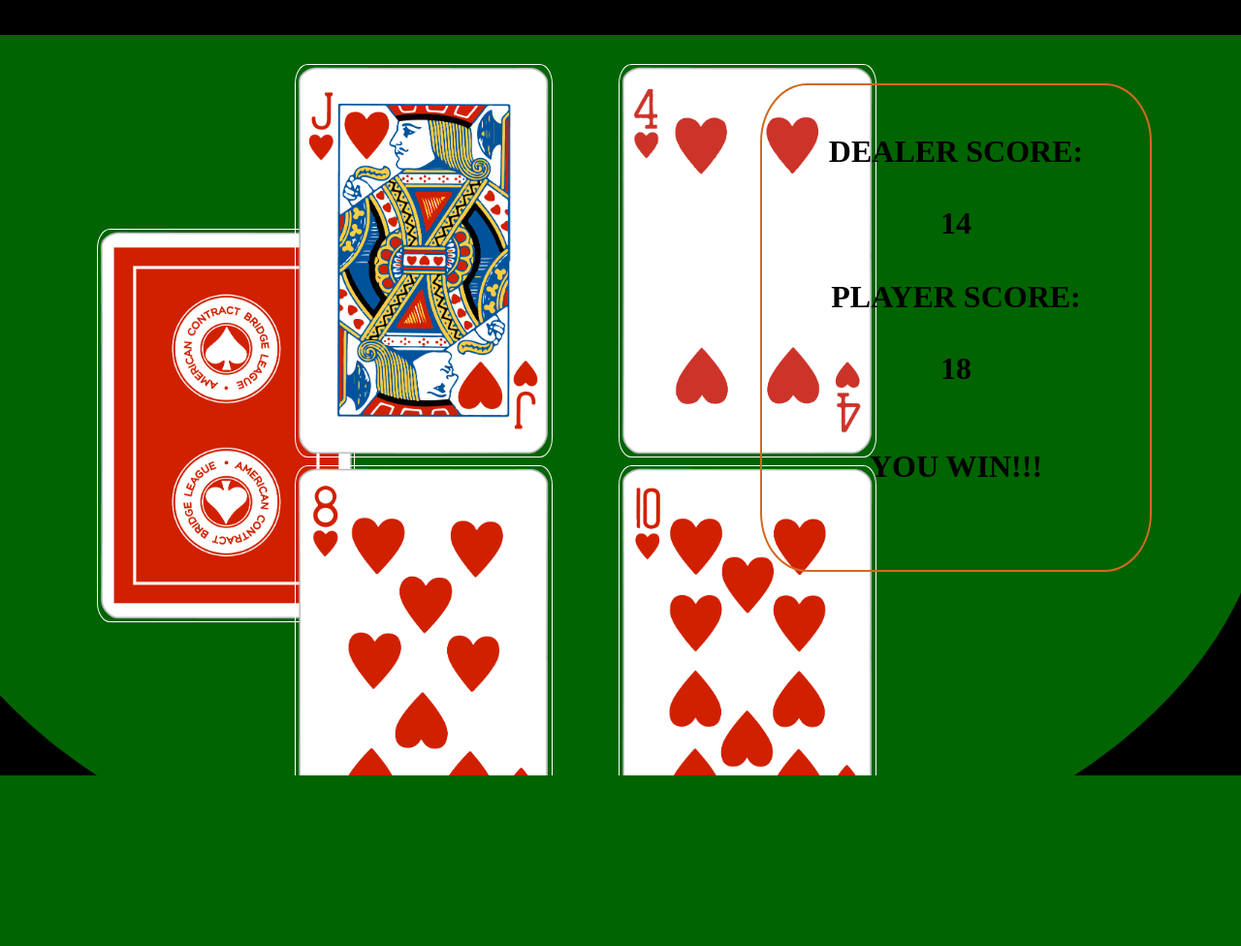
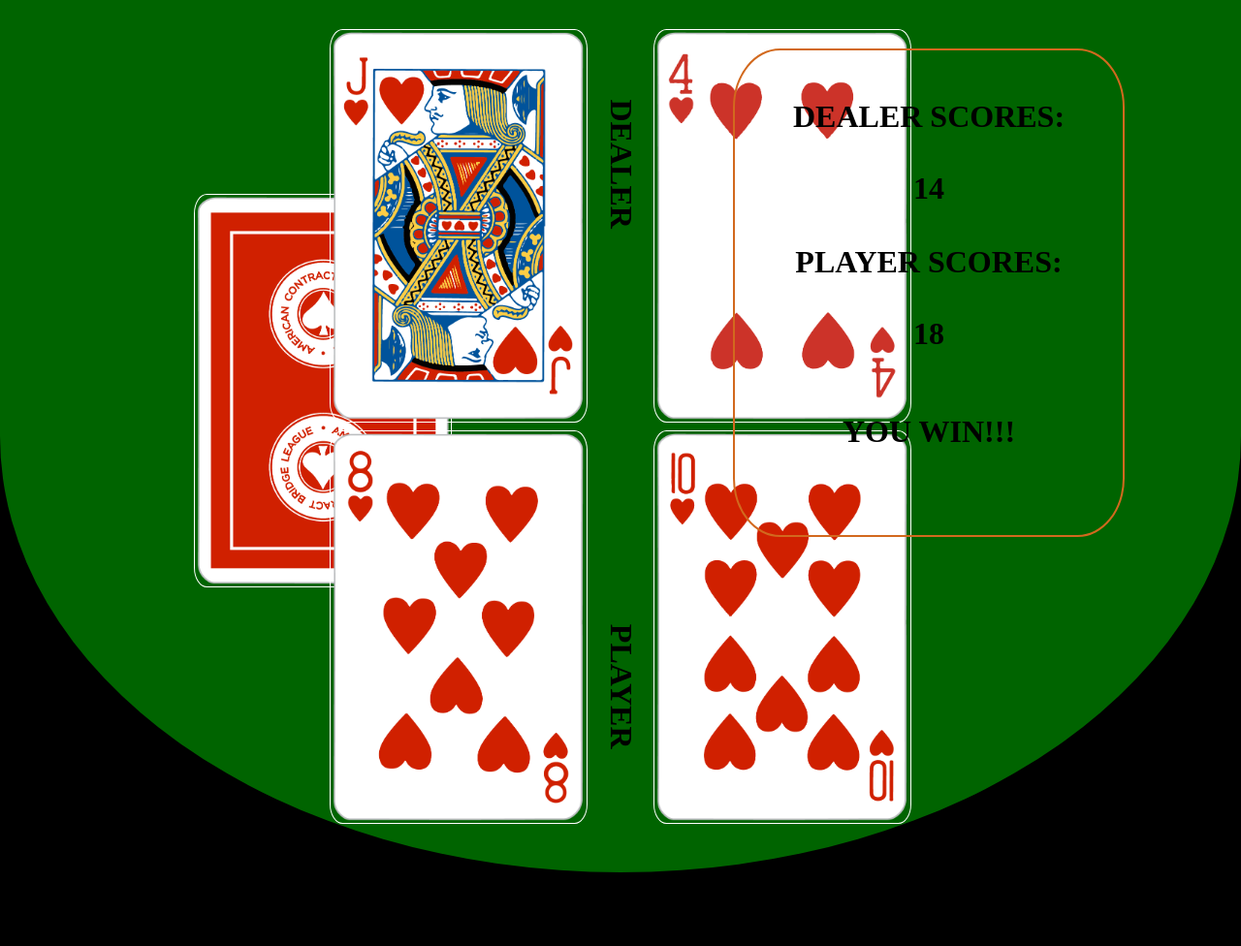
Before and after one commit to mattap86/Blackjack, a PHP site: page / in a window 1280 px wide. Shown: the whole page at 97% size. Before the commit the page ends 800 px from the top, so only its background shows below. Run offline with PHP 8.4, Linux system fonts and the light colour scheme.

Commit message:
created labels for dealer and player cards, put image variables in an array

```diff
--- a/css/styles.css
+++ b/css/styles.css
@@ -9,8 +9,8 @@ body {
 
 .tableRim {
     position: absolute;
-    left: -100px;
-    width: 110%;
+    left: 0;
+    width: 100%;
     height: 95%;
     border-radius: 0 0 45% 45%;
     background-color: #d2691e;
@@ -30,13 +30,16 @@ body {
     height: 850px;
 }
 
-.playerName {
-    width: 50px;
-    height: 350px;
+.playerNames {
+    width: 240px;
     transform: rotate(90deg);
     color: #000000;
     font-size: 2em;
     font-weight: bold;
+}
+
+span {
+    padding: 85%;
 }
 
 .cardHolder, .deckHolderBorder {
--- a/index.php
+++ b/index.php
@@ -33,8 +33,8 @@ require_once 'php/function.php';
                 <div class="cardHolder dealerCardHolder1">
                     <img src="images/<?php echo $card2['card']; ?>"/>
                 </div>
-                <div class="playerName">
-                    <p>DEALER</p>
+                <div class="playerNames">
+                    <p><span>DEALER</span><span>PLAYER</span></p>
                 </div>
                 <div class="cardHolder dealerCardHolder2">
                     <img src="images/<?php echo $card4['card']; ?>"/>
@@ -48,15 +48,15 @@ require_once 'php/function.php';
             </div>
             <div class="results">
                 <div class="playerScore">
-                    <p><b>DEALER SCORE:</b></p>
+                    <p>DEALER SCORES:</p>
                     <p><?php echo '<br>' . $dealer; ?></p>
                 </div>
                 <div class="dealerScore">
-                    <p><b>PLAYER SCORE:</b></p>
+                    <p>PLAYER SCORES:</p>
                     <p> <?php echo '<br>' . $you; ?></p>
                 </div>
                 <div class="winner">
-                    <p><b><?php echo $winner; ?></b></p>
+                    <p><?php echo $winner; ?></p>
                 </div>
             </div>
         </div>
--- a/php/function.php
+++ b/php/function.php
@@ -1,61 +1,26 @@
 <?php
 
-//a set of variables with images associated to then display on dealing
-$twoOfSpades = 'cardDeck/2S.png';
-$threeOfSpades = 'cardDeck/3S.png';
-$fourOfSpades = 'cardDeck/4S.png';
-$fiveOfSpades = 'cardDeck/5S.png';
-$sixOfSpades = 'cardDeck/6S.png';
-$sevenOfSpades = 'cardDeck/7S.png';
-$eightOfSpades = 'cardDeck/8S.png';
-$nineOfSpades = 'cardDeck/9S.png';
-$tenOfSpades = 'cardDeck/10S.png';
-$jackOfSpades = 'cardDeck/JS.png';
-$queenOfSpades = 'cardDeck/QS.png';
-$kingOfSpades = 'cardDeck/KS.png';
-$aceOfSpades = 'cardDeck/AS.png';
-
-$twoOfHearts = 'cardDeck/2H.png';
-$threeOfHearts = 'cardDeck/3H.png';
-$fourOfHearts = 'cardDeck/4H.png';
-$fiveOfHearts = 'cardDeck/5H.png';
-$sixOfHearts = 'cardDeck/6H.png';
-$sevenOfHearts = 'cardDeck/7H.png';
-$eightOfHearts = 'cardDeck/8H.png';
-$nineOfHearts = 'cardDeck/9H.png';
-$tenOfHearts = 'cardDeck/10H.png';
-$jackOfHearts = 'cardDeck/JH.png';
-$queenOfHearts = 'cardDeck/QH.png';
-$kingOfHearts = 'cardDeck/KH.png';
-$aceOfHearts = 'cardDeck/AH.png';
-
-$twoOfClubs = 'cardDeck/2C.png';
-$threeOfClubs = 'cardDeck/3C.png';
-$fourOfClubs = 'cardDeck/4C.png';
-$fiveOfClubs = 'cardDeck/5C.png';
-$sixOfClubs = 'cardDeck/6C.png';
-$sevenOfClubs = 'cardDeck/7C.png';
-$eightOfClubs = 'cardDeck/8C.png';
-$nineOfClubs = 'cardDeck/9C.png';
-$tenOfClubs = 'cardDeck/10C.png';
-$jackOfClubs = 'cardDeck/JC.png';
-$queenOfClubs = 'cardDeck/QC.png';
-$kingOfClubs = 'cardDeck/KC.png';
-$aceOfClubs = 'cardDeck/AC.png';
-
-$twoOfDiamonds = 'cardDeck/2D.png';
-$threeOfDiamonds = 'cardDeck/3D.png';
-$fourOfDiamonds = 'cardDeck/4D.png';
-$fiveOfDiamonds = 'cardDeck/5D.png';
-$sixOfDiamonds = 'cardDeck/6D.png';
-$sevenOfDiamonds = 'cardDeck/7D.png';
-$eightOfDiamonds = 'cardDeck/8D.png';
-$nineOfDiamonds = 'cardDeck/9D.png';
-$tenOfDiamonds = 'cardDeck/10D.png';
-$jackOfDiamonds = 'cardDeck/JD.png';
-$queenOfDiamonds = 'cardDeck/QD.png';
-$kingOfDiamonds = 'cardDeck/KD.png';
-$aceOfDiamonds = 'cardDeck/AD.png';
+//a set of variables with values of image paths to be displayed on dealing
+$cardFaces = [
+    $twoOfSpades = 'cardDeck/2S.png', $threeOfSpades = 'cardDeck/3S.png', $fourOfSpades = 'cardDeck/4S.png',
+    $fiveOfSpades = 'cardDeck/5S.png', $sixOfSpades = 'cardDeck/6S.png', $sevenOfSpades = 'cardDeck/7S.png',
+    $eightOfSpades = 'cardDeck/8S.png', $nineOfSpades = 'cardDeck/9S.png', $tenOfSpades = 'cardDeck/10S.png',
+    $jackOfSpades = 'cardDeck/JS.png', $queenOfSpades = 'cardDeck/QS.png', $kingOfSpades = 'cardDeck/KS.png',
+    $aceOfSpades = 'cardDeck/AS.png', $twoOfHearts = 'cardDeck/2H.png', $threeOfHearts = 'cardDeck/3H.png',
+    $fourOfHearts = 'cardDeck/4H.png', $fiveOfHearts = 'cardDeck/5H.png', $sixOfHearts = 'cardDeck/6H.png',
+    $sevenOfHearts = 'cardDeck/7H.png', $eightOfHearts = 'cardDeck/8H.png', $nineOfHearts = 'cardDeck/9H.png',
+    $tenOfHearts = 'cardDeck/10H.png', $jackOfHearts = 'cardDeck/JH.png', $queenOfHearts = 'cardDeck/QH.png',
+    $kingOfHearts = 'cardDeck/KH.png', $aceOfHearts = 'cardDeck/AH.png', $twoOfClubs = 'cardDeck/2C.png',
+    $threeOfClubs = 'cardDeck/3C.png', $fourOfClubs = 'cardDeck/4C.png', $fiveOfClubs = 'cardDeck/5C.png',
+    $sixOfClubs = 'cardDeck/6C.png', $sevenOfClubs = 'cardDeck/7C.png', $eightOfClubs = 'cardDeck/8C.png',
+    $nineOfClubs = 'cardDeck/9C.png', $tenOfClubs = 'cardDeck/10C.png', $jackOfClubs = 'cardDeck/JC.png',
+    $queenOfClubs = 'cardDeck/QC.png', $kingOfClubs = 'cardDeck/KC.png', $aceOfClubs = 'cardDeck/AC.png',
+    $twoOfDiamonds = 'cardDeck/2D.png', $threeOfDiamonds = 'cardDeck/3D.png', $fourOfDiamonds = 'cardDeck/4D.png',
+    $fiveOfDiamonds = 'cardDeck/5D.png', $sixOfDiamonds = 'cardDeck/6D.png', $sevenOfDiamonds = 'cardDeck/7D.png',
+    $eightOfDiamonds = 'cardDeck/8D.png', $nineOfDiamonds = 'cardDeck/9D.png', $tenOfDiamonds = 'cardDeck/10D.png',
+    $jackOfDiamonds = 'cardDeck/JD.png', $queenOfDiamonds = 'cardDeck/QD.png', $kingOfDiamonds = 'cardDeck/KD.png',
+    $aceOfDiamonds = 'cardDeck/AD.png',
+    ];
 
 // the deck of cards, arrayed as individual cards valued by card and value
 $deck = [
@@ -116,13 +81,6 @@ $deck = [
 // Shuffles deck
 shuffle($deck);
 
-$dealtCards = deal($deck);
-
-$card1 = $dealtCards[0];
-$card2 = $dealtCards[1];
-$card3 = $dealtCards[2];
-$card4 = $dealtCards[3];
-
 /**
  * Takes the shuffled deck and deals a new hand from the top 4 cards.
  *
@@ -130,13 +88,13 @@ $card4 = $dealtCards[3];
  *
  * @return array is the array containing the 4 cards drawn.
  */
-function deal($deck) {
+function deal(array $deck) : array {
     $card1 = array_pop($deck);
     $card2 = array_pop($deck);
     $card3 = array_pop($deck);
     $card4 = array_pop($deck);
-    $dealtCards = [$card1, $card2, $card3, $card4];
-    return $dealtCards;
+    $hand = [$card1, $card2, $card3, $card4];
+    return $hand;
 }
 
 /**
@@ -154,13 +112,12 @@ function handTotal(array $card1, array $card2) : int {
 /**
  * calculates the winner of the hand just player.
  *
- * @param $you int is the total value of player 'you's' cards from the hand just played.
- * @param $dealer int is the total value of player 'dealer's' cards from the hand just played.
+ * @param $you int is the total value of player 'you's' cards from the hand just dealt.
+ * @param $dealer int is the total value of player 'dealer's' cards from the hand just dealt.
  *
  * @return string is a conditional statement on the outcome of the hand.
  */
-function calculateWinner(int $you, int $dealer) : string
-{
+function calculateWinner(int $you, int $dealer) : string {
     if ($you == 21) {
         return 'BLACKJACK!!!!';
     } elseif ($you < 22 && $you > $dealer) {
@@ -168,16 +125,19 @@ function calculateWinner(int $you, int $dealer) : string
     } elseif ($you < 21 && $you == $dealer) {
         return 'DRAW';
     } else {
-        return 'DEALER WINS!';
+        return 'DEALER WINS';
     }
 }
+
+$dealtCards = deal($deck);
+
+$card1 = $dealtCards[0];
+$card2 = $dealtCards[1];
+$card3 = $dealtCards[2];
+$card4 = $dealtCards[3];
 
 $you = handTotal($card1, $card3);
 
 $dealer = handTotal($card2, $card4);
 
-echo "You scored: " . $you . "<br>";
-
-echo "Dealer scored: " . $dealer . "<br>";
-
 $winner = calculateWinner($you, $dealer);
```
